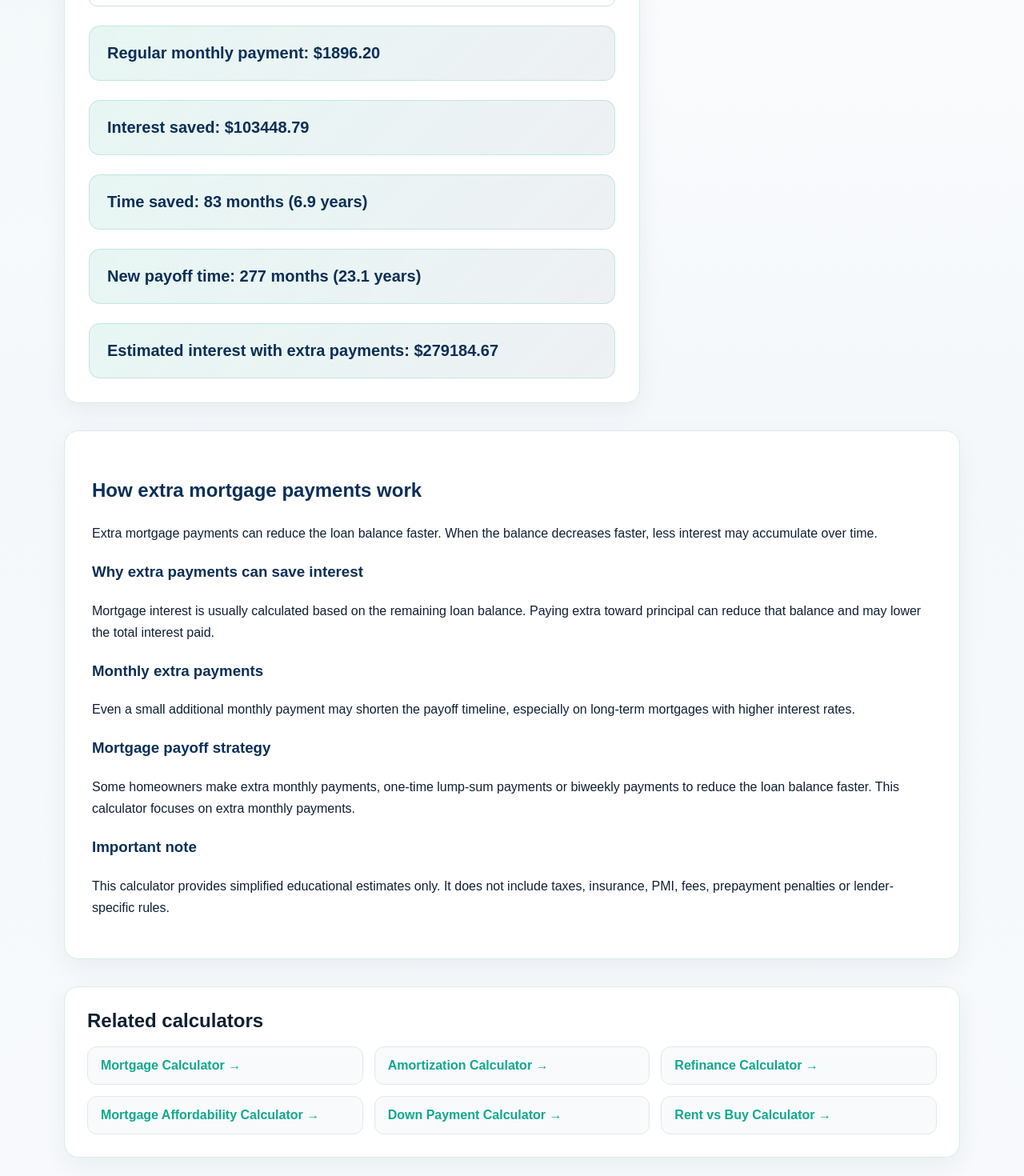
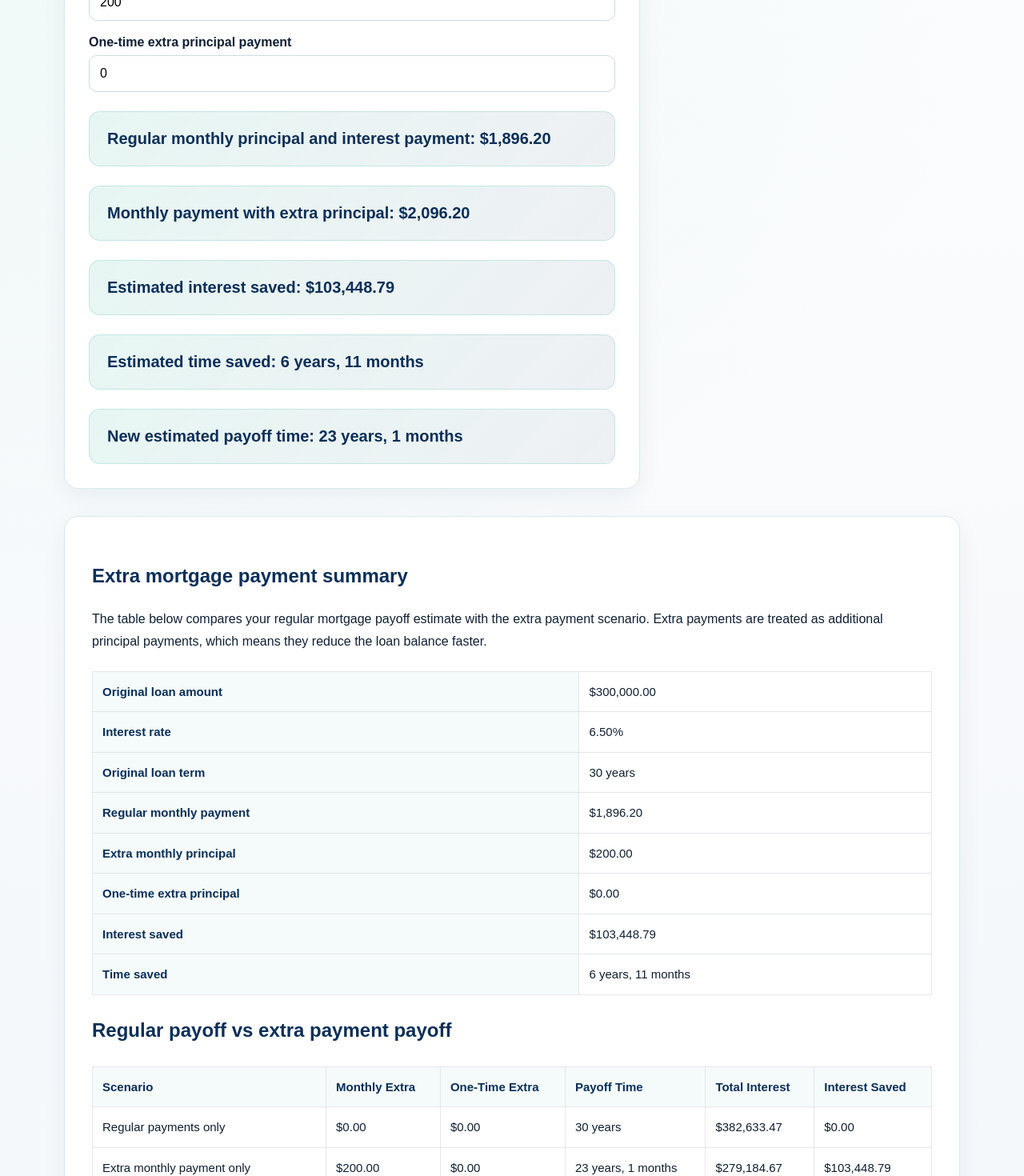
Before and after one commit to milicdejan94-ai/financecalchub, a Next.js app: page /calculators/extra-mortgage-payment in a window 1280 px wide. Shown: the part 640-2110 px from the top of the page at 80% size. Built offline with nearby package versions, Linux system fonts and the light colour scheme.

Commit message:
Improve extra mortgage payment calculator content and trust

```diff
--- a/app/calculators/extra-mortgage-payment/ExtraMortgagePaymentClient.tsx
+++ b/app/calculators/extra-mortgage-payment/ExtraMortgagePaymentClient.tsx
@@ -1,36 +1,68 @@
 'use client';
 
-import { useState } from 'react';
-import AdBanner from '../../../components/AdBanner';
+import { useMemo, useState } from 'react';
 import RelatedCalculators from '../../../components/RelatedCalculators';
 import Breadcrumbs from '../../../components/Breadcrumbs';
+
+type PayoffResult = {
+  months: number;
+  totalInterest: number;
+  totalPaid: number;
+  regularPayment: number;
+  paidOff: boolean;
+};
+
+function formatCurrency(value: number) {
+  return value.toLocaleString('en-US', {
+    style: 'currency',
+    currency: 'USD',
+    maximumFractionDigits: 2,
+  });
+}
+
+function formatYears(months: number) {
+  const years = Math.floor(months / 12);
+  const remainingMonths = months % 12;
+
+  if (years <= 0) {
+    return `${remainingMonths} months`;
+  }
+
+  if (remainingMonths === 0) {
+    return `${years} years`;
+  }
+
+  return `${years} years, ${remainingMonths} months`;
+}
 
 export default function ExtraMortgagePaymentClient() {
   const [loanAmount, setLoanAmount] = useState(300000);
   const [interestRate, setInterestRate] = useState(6.5);
   const [loanTermYears, setLoanTermYears] = useState(30);
   const [extraMonthlyPayment, setExtraMonthlyPayment] = useState(200);
+  const [oneTimeExtraPayment, setOneTimeExtraPayment] = useState(0);
 
   function calculateMonthlyPayment(
     principal: number,
     annualRate: number,
     years: number
   ) {
+    const safePrincipal = Math.max(principal, 0);
+    const numberOfPayments = Math.max(years * 12, 1);
     const monthlyRate = annualRate / 100 / 12;
-    const numberOfPayments = years * 12;
 
     if (monthlyRate === 0) {
-      return principal / numberOfPayments;
+      return safePrincipal / numberOfPayments;
     }
 
     return (
-      principal *
+      safePrincipal *
       ((monthlyRate * Math.pow(1 + monthlyRate, numberOfPayments)) /
         (Math.pow(1 + monthlyRate, numberOfPayments) - 1))
     );
   }
 
-  function calculatePayoff(extraPayment: number) {
+  function calculatePayoff(extraPayment: number, oneTimePayment: number): PayoffResult {
     const monthlyRate = interestRate / 100 / 12;
     const regularPayment = calculateMonthlyPayment(
       loanAmount,
@@ -38,13 +70,20 @@ export default function ExtraMortgagePaymentClient() {
       loanTermYears
     );
 
-    let balance = loanAmount;
+    let balance = Math.max(loanAmount - Math.max(oneTimePayment, 0), 0);
     let months = 0;
     let totalInterest = 0;
+    let paidOff = balance <= 0;
 
-    while (balance > 0 && months < loanTermYears * 12 + 600) {
+    const maxMonths = loanTermYears * 12 + 600;
+
+    while (balance > 0 && months < maxMonths) {
       const interest = balance * monthlyRate;
-      const principal = regularPayment + extraPayment - interest;
+      const scheduledPayment = Math.min(
+        regularPayment + Math.max(extraPayment, 0),
+        balance + interest
+      );
+      const principal = scheduledPayment - interest;
 
       if (principal <= 0) {
         break;
@@ -54,32 +93,79 @@ export default function ExtraMortgagePaymentClient() {
       balance -= principal;
       months += 1;
 
-      if (balance < 0) {
+      if (balance <= 0.01) {
         balance = 0;
+        paidOff = true;
       }
     }
 
     return {
       months,
       totalInterest,
+      totalPaid: Math.max(loanAmount, 0) + totalInterest,
       regularPayment,
+      paidOff,
     };
   }
 
-  const regularScenario = calculatePayoff(0);
-  const extraScenario = calculatePayoff(extraMonthlyPayment);
+  const regularScenario = useMemo(
+    () => calculatePayoff(0, 0),
+    [loanAmount, interestRate, loanTermYears]
+  );
+
+  const extraMonthlyScenario = useMemo(
+    () => calculatePayoff(extraMonthlyPayment, 0),
+    [loanAmount, interestRate, loanTermYears, extraMonthlyPayment]
+  );
+
+  const combinedScenario = useMemo(
+    () => calculatePayoff(extraMonthlyPayment, oneTimeExtraPayment),
+    [loanAmount, interestRate, loanTermYears, extraMonthlyPayment, oneTimeExtraPayment]
+  );
 
   const monthsSaved = Math.max(
-    regularScenario.months - extraScenario.months,
+    regularScenario.months - combinedScenario.months,
     0
   );
 
   const interestSaved = Math.max(
-    regularScenario.totalInterest - extraScenario.totalInterest,
+    regularScenario.totalInterest - combinedScenario.totalInterest,
     0
   );
 
-  const yearsSaved = monthsSaved / 12;
+  const monthlyOnlyInterestSaved = Math.max(
+    regularScenario.totalInterest - extraMonthlyScenario.totalInterest,
+    0
+  );
+
+  const monthlyOnlyMonthsSaved = Math.max(
+    regularScenario.months - extraMonthlyScenario.months,
+    0
+  );
+
+  const totalMonthlyPaymentWithExtra =
+    regularScenario.regularPayment + Math.max(extraMonthlyPayment, 0);
+
+  const comparisonRows = [
+    {
+      label: 'Regular payments only',
+      monthlyExtra: 0,
+      oneTimeExtra: 0,
+      result: regularScenario,
+    },
+    {
+      label: 'Extra monthly payment only',
+      monthlyExtra: Math.max(extraMonthlyPayment, 0),
+      oneTimeExtra: 0,
+      result: extraMonthlyScenario,
+    },
+    {
+      label: 'Extra monthly + one-time payment',
+      monthlyExtra: Math.max(extraMonthlyPayment, 0),
+      oneTimeExtra: Math.max(oneTimeExtraPayment, 0),
+      result: combinedScenario,
+    },
+  ];
 
   return (
     <section className="section">
@@ -91,16 +177,18 @@ export default function ExtraMortgagePaymentClient() {
             { label: 'Extra Mortgage Payment Calculator' },
           ]}
         />
-        <p className="eyebrow">Extra mortgage payment calculator</p>
+
+        <p className="eyebrow">Mortgage payoff planning</p>
 
         <h1>Extra Mortgage Payment Calculator</h1>
 
         <p>
-          Estimate how making extra monthly mortgage payments may reduce total
-          interest and shorten your loan payoff time.
+          Use this extra mortgage payment calculator to estimate how additional
+          principal payments may reduce total interest and shorten the time it
+          takes to pay off a fixed-rate mortgage. Enter your loan balance, rate,
+          term and extra payment amount to compare the regular payoff path with
+          an accelerated payoff plan.
         </p>
-
-        <AdBanner slot="extra-mortgage-payment-top" />
 
         <div className="calculator-box">
           <div className="input-group">
@@ -108,6 +196,7 @@ export default function ExtraMortgagePaymentClient() {
             <input
               type="number"
               value={loanAmount}
+              min="0"
               onChange={(e) => setLoanAmount(Number(e.target.value))}
             />
           </div>
@@ -118,6 +207,7 @@ export default function ExtraMortgagePaymentClient() {
               type="number"
               value={interestRate}
               step="0.1"
+              min="0"
               onChange={(e) => setInterestRate(Number(e.target.value))}
             />
           </div>
@@ -137,78 +227,219 @@ export default function ExtraMortgagePaymentClient() {
           </div>
 
           <div className="input-group">
-            <label>Extra monthly payment</label>
+            <label>Extra monthly principal payment</label>
             <input
               type="number"
               value={extraMonthlyPayment}
+              min="0"
               onChange={(e) => setExtraMonthlyPayment(Number(e.target.value))}
             />
           </div>
 
-          <div className="result">
-            Regular monthly payment: $
-            {regularScenario.regularPayment.toFixed(2)}
+          <div className="input-group">
+            <label>One-time extra principal payment</label>
+            <input
+              type="number"
+              value={oneTimeExtraPayment}
+              min="0"
+              onChange={(e) => setOneTimeExtraPayment(Number(e.target.value))}
+            />
           </div>
 
           <div className="result">
-            Interest saved: ${interestSaved.toFixed(2)}
+            Regular monthly principal and interest payment:{' '}
+            {formatCurrency(regularScenario.regularPayment)}
           </div>
 
           <div className="result">
-            Time saved: {monthsSaved} months ({yearsSaved.toFixed(1)} years)
+            Monthly payment with extra principal:{' '}
+            {formatCurrency(totalMonthlyPaymentWithExtra)}
           </div>
 
           <div className="result">
-            New payoff time: {extraScenario.months} months (
-            {(extraScenario.months / 12).toFixed(1)} years)
+            Estimated interest saved: {formatCurrency(interestSaved)}
           </div>
 
           <div className="result">
-            Estimated interest with extra payments: $
-            {extraScenario.totalInterest.toFixed(2)}
+            Estimated time saved: {formatYears(monthsSaved)}
+          </div>
+
+          <div className="result">
+            New estimated payoff time: {formatYears(combinedScenario.months)}
           </div>
         </div>
 
-        <AdBanner slot="extra-mortgage-payment-middle" />
+        <div className="content-box" style={{ marginTop: 34 }}>
+          <h2>Extra mortgage payment summary</h2>
 
-        <div className="content-box" style={{ marginTop: 34 }}>
+          <p>
+            The table below compares your regular mortgage payoff estimate with
+            the extra payment scenario. Extra payments are treated as additional
+            principal payments, which means they reduce the loan balance faster.
+          </p>
+
+          <div className="table-wrap">
+            <table className="data-table">
+              <tbody>
+                <tr>
+                  <th>Original loan amount</th>
+                  <td>{formatCurrency(loanAmount)}</td>
+                </tr>
+                <tr>
+                  <th>Interest rate</th>
+                  <td>{interestRate.toFixed(2)}%</td>
+                </tr>
+                <tr>
+                  <th>Original loan term</th>
+                  <td>{loanTermYears} years</td>
+                </tr>
+                <tr>
+                  <th>Regular monthly payment</th>
+                  <td>{formatCurrency(regularScenario.regularPayment)}</td>
+                </tr>
+                <tr>
+                  <th>Extra monthly principal</th>
+                  <td>{formatCurrency(extraMonthlyPayment)}</td>
+                </tr>
+                <tr>
+                  <th>One-time extra principal</th>
+                  <td>{formatCurrency(oneTimeExtraPayment)}</td>
+                </tr>
+                <tr>
+                  <th>Interest saved</th>
+                  <td>{formatCurrency(interestSaved)}</td>
+                </tr>
+                <tr>
+                  <th>Time saved</th>
+                  <td>{formatYears(monthsSaved)}</td>
+                </tr>
+              </tbody>
+            </table>
+          </div>
+
+          <h2>Regular payoff vs extra payment payoff</h2>
+
+          <div className="table-wrap">
+            <table className="data-table">
+              <thead>
+                <tr>
+                  <th>Scenario</th>
+                  <th>Monthly Extra</th>
+                  <th>One-Time Extra</th>
+                  <th>Payoff Time</th>
+                  <th>Total Interest</th>
+                  <th>Interest Saved</th>
+                </tr>
+              </thead>
+              <tbody>
+                {comparisonRows.map((row) => (
+                  <tr key={row.label}>
+                    <td>{row.label}</td>
+                    <td>{formatCurrency(row.monthlyExtra)}</td>
+                    <td>{formatCurrency(row.oneTimeExtra)}</td>
+                    <td>{formatYears(row.result.months)}</td>
+                    <td>{formatCurrency(row.result.totalInterest)}</td>
+                    <td>
+                      {formatCurrency(
+                        Math.max(
+                          regularScenario.totalInterest - row.result.totalInterest,
+                          0
+                        )
+                      )}
+                    </td>
+                  </tr>
+                ))}
+              </tbody>
+            </table>
+          </div>
+
           <h2>How extra mortgage payments work</h2>
 
           <p>
-            Extra mortgage payments can reduce the loan balance faster. When the
-            balance decreases faster, less interest may accumulate over time.
+            A standard fixed-rate mortgage payment is split between interest and
+            principal. Early in the loan, a larger share of the payment often
+            goes toward interest. When you send extra money toward principal, the
+            balance can fall faster, which may reduce the amount of interest that
+            builds up over the life of the loan.
           </p>
 
-          <h3>Why extra payments can save interest</h3>
+          <h3>Monthly extra payment vs one-time extra payment</h3>
 
           <p>
-            Mortgage interest is usually calculated based on the remaining loan
-            balance. Paying extra toward principal can reduce that balance and may
-            lower the total interest paid.
+            A monthly extra payment is repeated every month and can steadily
+            reduce the balance. A one-time extra payment is a lump-sum principal
+            payment. Both can help, but the repeated monthly payment usually has
+            a stronger long-term effect because it keeps reducing the balance
+            throughout the repayment period.
           </p>
 
-          <h3>Monthly extra payments</h3>
+          <h3>Example: adding extra principal each month</h3>
 
           <p>
-            Even a small additional monthly payment may shorten the payoff
-            timeline, especially on long-term mortgages with higher interest
-            rates.
+            With the current inputs, adding {formatCurrency(extraMonthlyPayment)}
+            per month without a one-time payment would save about{' '}
+            {formatCurrency(monthlyOnlyInterestSaved)} in estimated interest and
+            shorten the payoff time by about {formatYears(monthlyOnlyMonthsSaved)}.
+            Adding both the monthly extra payment and the one-time extra payment
+            changes the estimate to about {formatCurrency(interestSaved)} saved.
           </p>
 
-          <h3>Mortgage payoff strategy</h3>
+          <h3>Why lender rules matter</h3>
 
           <p>
-            Some homeowners make extra monthly payments, one-time lump-sum
-            payments or biweekly payments to reduce the loan balance faster.
-            This calculator focuses on extra monthly payments.
+            Some lenders automatically apply extra payments to principal, while
+            others may require instructions. Some loans may also have prepayment
+            penalties or special rules. Before sending extra money, check whether
+            the payment will be applied to principal and whether any fees apply.
           </p>
 
-          <h3>Important note</h3>
+          <h3>Should you pay extra on a mortgage?</h3>
 
           <p>
-            This calculator provides simplified educational estimates only. It
-            does not include taxes, insurance, PMI, fees, prepayment penalties or
-            lender-specific rules.
+            Paying extra can be useful when your goal is to reduce interest and
+            become debt-free sooner. It may be less attractive if you have higher
+            interest debt, need emergency savings, can earn a better return
+            elsewhere or plan to move before the savings become meaningful.
+          </p>
+
+          <h2>Frequently asked questions</h2>
+
+          <h3>Does an extra mortgage payment reduce the monthly payment?</h3>
+          <p>
+            Usually no. Extra principal payments typically shorten the payoff
+            timeline and reduce interest, but the required monthly payment often
+            stays the same unless the loan is recast or refinanced.
+          </p>
+
+          <h3>Is one extra mortgage payment per year helpful?</h3>
+          <p>
+            It can be. One extra payment per year can reduce principal faster and
+            may save interest over time. The exact savings depend on the loan
+            balance, rate, term and when the extra payment is made.
+          </p>
+
+          <h3>Should extra payments go to principal?</h3>
+          <p>
+            For payoff acceleration, yes. The benefit comes from reducing the
+            principal balance. Confirm with your lender that extra payments are
+            applied as principal reduction, not just held for a future scheduled
+            payment.
+          </p>
+
+          <h3>Does this calculator include taxes and insurance?</h3>
+          <p>
+            No. This calculator focuses on principal and interest. Property
+            taxes, homeowners insurance, PMI, HOA fees, escrow changes and other
+            costs are not included in the payoff calculation.
+          </p>
+
+          <h3>Important limitations</h3>
+          <p>
+            This calculator provides simplified educational estimates only. It is
+            not mortgage, lending, tax, legal or financial advice. Actual savings
+            can vary based on lender rules, payment timing, loan terms,
+            prepayment penalties, escrow changes and how extra payments are
+            applied.
           </p>
         </div>
 
@@ -227,21 +458,19 @@ export default function ExtraMortgagePaymentClient() {
               href: '/calculators/refinance',
             },
             {
+              title: 'Down Payment Calculator',
+              href: '/calculators/down-payment',
+            },
+            {
               title: 'Mortgage Affordability Calculator',
               href: '/calculators/mortgage-affordability',
             },
             {
-              title: 'Down Payment Calculator',
-              href: '/calculators/down-payment',
-            },
-            {
-              title: 'Rent vs Buy Calculator',
-              href: '/calculators/rent-vs-buy',
+              title: 'Methodology',
+              href: '/methodology',
             },
           ]}
         />
-
-        <AdBanner slot="extra-mortgage-payment-bottom" />
       </div>
     </section>
   );
--- a/app/calculators/extra-mortgage-payment/page.tsx
+++ b/app/calculators/extra-mortgage-payment/page.tsx
@@ -1,9 +1,10 @@
+import type { Metadata } from 'next';
 import ExtraMortgagePaymentClient from './ExtraMortgagePaymentClient';
 
-export const metadata = {
+export const metadata: Metadata = {
   title: 'Extra Mortgage Payment Calculator | Estimate Interest Savings',
   description:
-    'Free extra mortgage payment calculator. Estimate how extra monthly payments may reduce interest and shorten mortgage payoff time.',
+    'Free extra mortgage payment calculator. Estimate how extra monthly mortgage payments may reduce interest, shorten payoff time and change total loan cost.',
 };
 
 export default function ExtraMortgagePaymentPage() {
```
Lines whose indentation alone changed are shown as unchanged.
